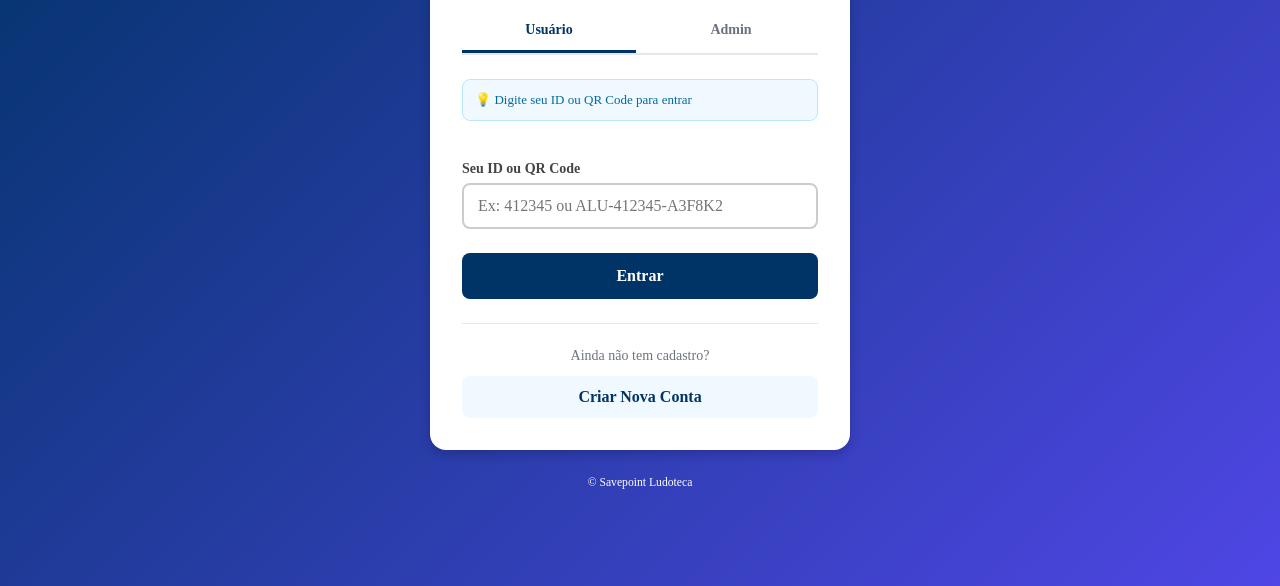
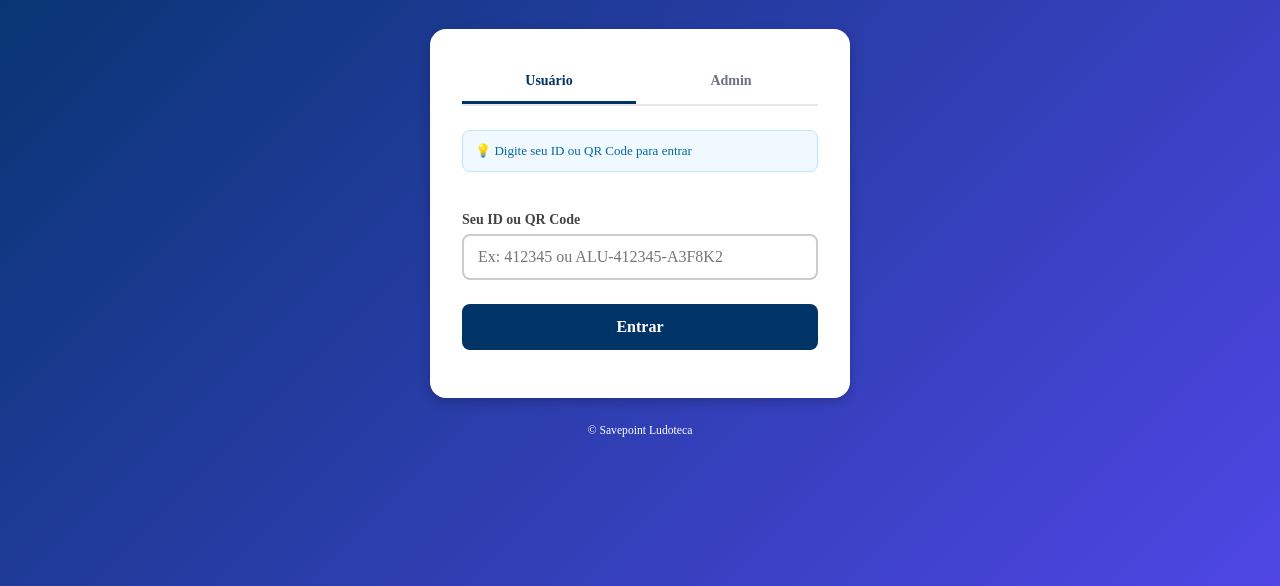
Before and after one commit to marcosseunick/manhattam, a plain HTML site: page frontend/login.html in a window 1280 px wide. Shown: the part 214-800 px from the top of the page. Drawn offline with Linux system fonts and the light colour scheme.

Commit message:
Revert "Update login.html"
This reverts commit 8b1c4258504bcdd3a0d0de4aede049dd035f1aa6.

```diff
--- a/frontend/login.html
+++ b/frontend/login.html
@@ -197,15 +197,6 @@
       </form>
 
       <div id="mensagem"></div>
-
-      <div style="margin-top: 24px; padding-top: 24px; border-top: 1px solid #e5e7eb;">
-        <p style="text-align: center; margin-bottom: 12px; color: #6b7280; font-size: 14px;">
-          Ainda não tem cadastro?
-        </p>
-        <a href="cadastro.html" style="display: block; text-align: center; padding: 12px; background: #f0f9ff; color: #003366; text-decoration: none; border-radius: 8px; font-weight: 600; transition: background 0.3s;" onmouseover="this.style.background='#e0f2fe'" onmouseout="this.style.background='#f0f9ff'">
-          Criar Nova Conta
-        </a>
-      </div>
     </main>
 
     <footer>
```
